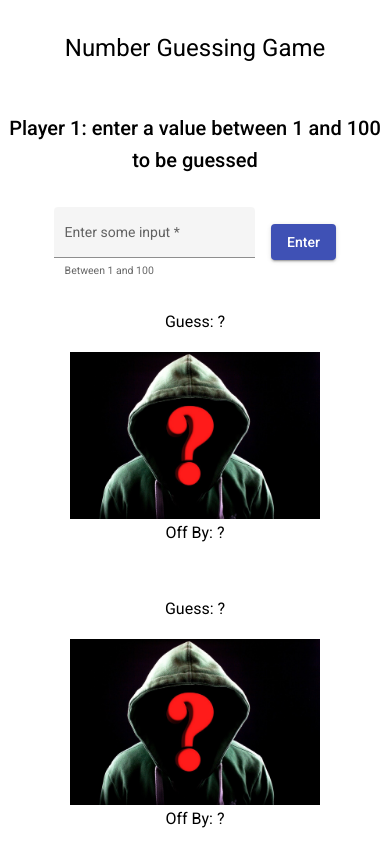
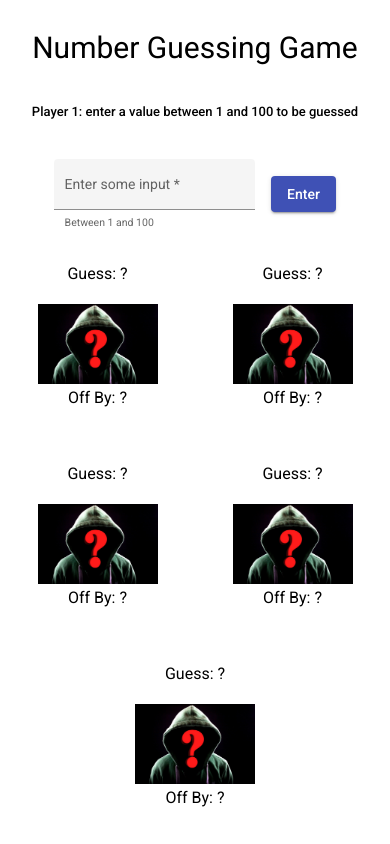
Before and after one commit to m2mt-l/Number_Guessing_Game, an Angular app: page / in a window 390 px wide. Shown: the top 844 px of the page. Built offline with nearby package versions, Linux system fonts and the light colour scheme.

Commit message:
feat: media

```diff
--- a/src/app/app.component.css
+++ b/src/app/app.component.css
@@ -6,7 +6,15 @@
 }
 
 .title {
-    font-size: 300%;
+    font-size: 50px;
     margin-top: 2rem;
     margin-bottom: 2rem;
 }
+
+@media screen and (max-width: 480px) {
+    .title {
+        font-size: 30px;
+        margin-top: 2rem;
+        margin-bottom: 2rem;
+    }
+}
--- a/src/app/app.component.html
+++ b/src/app/app.component.html
@@ -1,6 +1,4 @@
 <div class="main">
-    <div class="title">
-        <h1>{{ title }}</h1>
-    </div>
+    <h1 class="title">{{ title }}</h1>
     <app-game></app-game>
 </div>
--- a/src/app/game/game.component.css
+++ b/src/app/game/game.component.css
@@ -27,3 +27,10 @@
     justify-content: center;
     align-items: center;
 }
+
+@media screen and (max-width: 480px) {
+    .sentence {
+        font-size: 13px;
+        text-align: center;
+    }
+}
--- a/src/app/game/game.component.html
+++ b/src/app/game/game.component.html
@@ -1,8 +1,6 @@
 <div *ngIf="isPlayerOne();then thenBlock else elseBlock"></div>
 <ng-template #thenBlock>
-    <div class="sentence">
-        <h2>{{getSentencePlayerOne()}}</h2>
-    </div>
+    <h2 class="sentence">{{getSentencePlayerOne()}}</h2>
     <div class="container-playerOne">
         <div class="form">
         <mat-form-field hintLabel="Between 1 and 100" appearance="fill">
@@ -27,9 +25,7 @@
 <ng-template #elseBlock>
     <div *ngIf="isPerfect(); then gameFinish else playerTwoTurn"></div>
     <ng-template #gameFinish>
-        <div class="sentence">
-            <h2>Player 2 guessed correctly in {{getCounter()}} attempts! sum of deviation: {{getDeviation()}}</h2>
-        </div>
+        <h2 class="sentence">Player 2 guessed correctly in {{getCounter()}} attempts! sum of deviation: {{getDeviation()}}</h2>
         <div class="reset-box">
             <div class="reset-button">
                 <button mat-raised-button color="primary" (click)="resetGame()">Reset Game</button>
@@ -39,9 +35,7 @@
     <ng-template #playerTwoTurn>
         <div *ngIf="isGameOver(); then gameOver else continue"></div>
         <ng-template #gameOver>
-            <div class="sentence">
-                <h2>Player 2 run out of guesses! sum of deviation: {{getDeviation()}}</h2>
-            </div>
+            <h2 class="sentence">Player 2 run out of guesses! sum of deviation: {{getDeviation()}}</h2>
             <div class="reset-box">
                 <div class="reset-button">
                     <button mat-raised-button color="primary" (click)="resetGame()">Reset Game</button>
@@ -51,14 +45,10 @@
         <ng-template #continue>
             <div *ngIf="isPlayerTwoFirstGuess();then playerTwoFirst else incorrect"></div>
                 <ng-template #playerTwoFirst>
-                    <div class="sentence">
-                        <h2>{{getSentencePlayerTwo()}}</h2>
-                    </div>
+                    <h2 class="sentence">{{getSentencePlayerTwo()}}</h2>
                 </ng-template>
                 <ng-template #incorrect>
-                    <div class="sentence">
-                        <h2>Incorrect. Player 2 have {{leftGuesses()}} left. Enter a value between 1 - 100.</h2>
-                    </div>
+                    <h2 class="sentence">Incorrect. Player 2 have {{leftGuesses()}} left. Enter a value between 1 - 100.</h2>
                 </ng-template>
             <div class="container-playerTwo">
                 <div class="form">
--- a/src/app/guess/guess.component.css
+++ b/src/app/guess/guess.component.css
@@ -18,3 +18,10 @@
     width: 250px;
     height: auto;
 }
+
+@media screen and (max-width: 480px) {
+    .picture {
+        width: 120px;
+        height: auto;
+    }
+}
```
